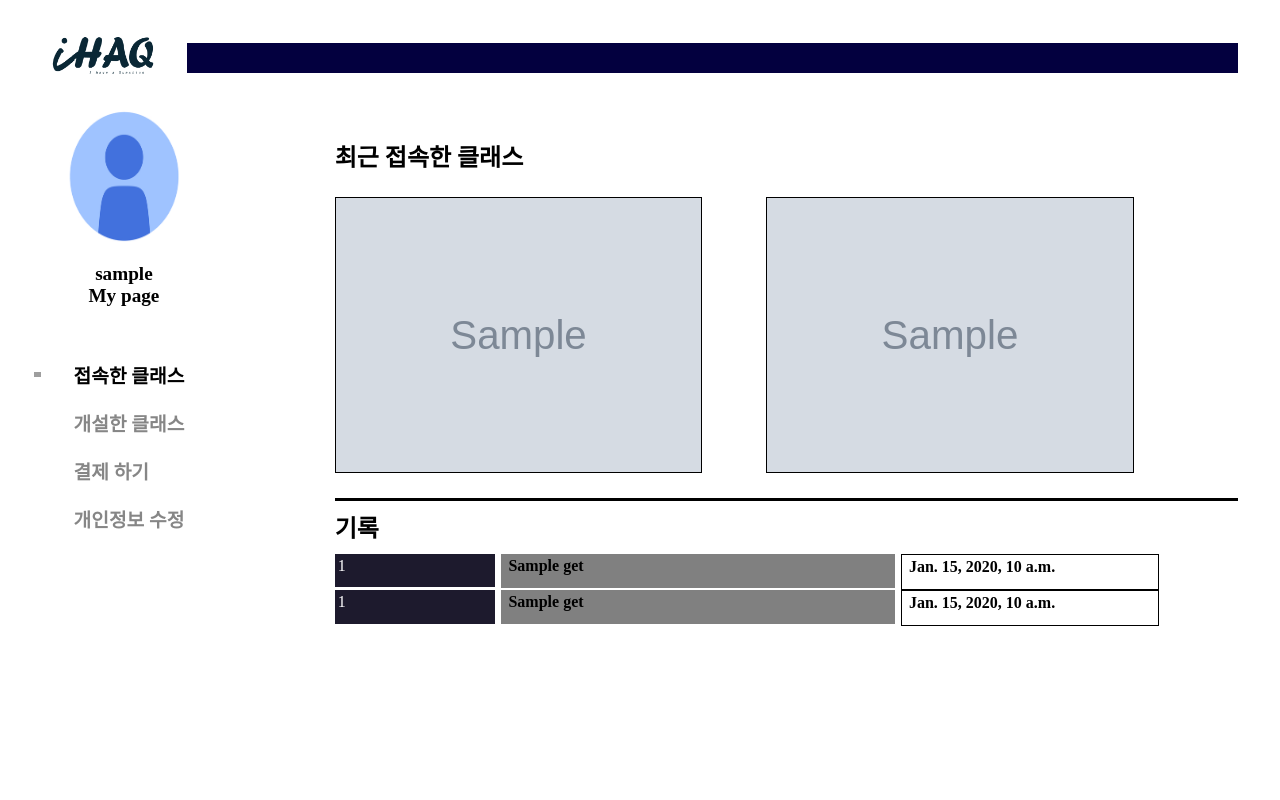
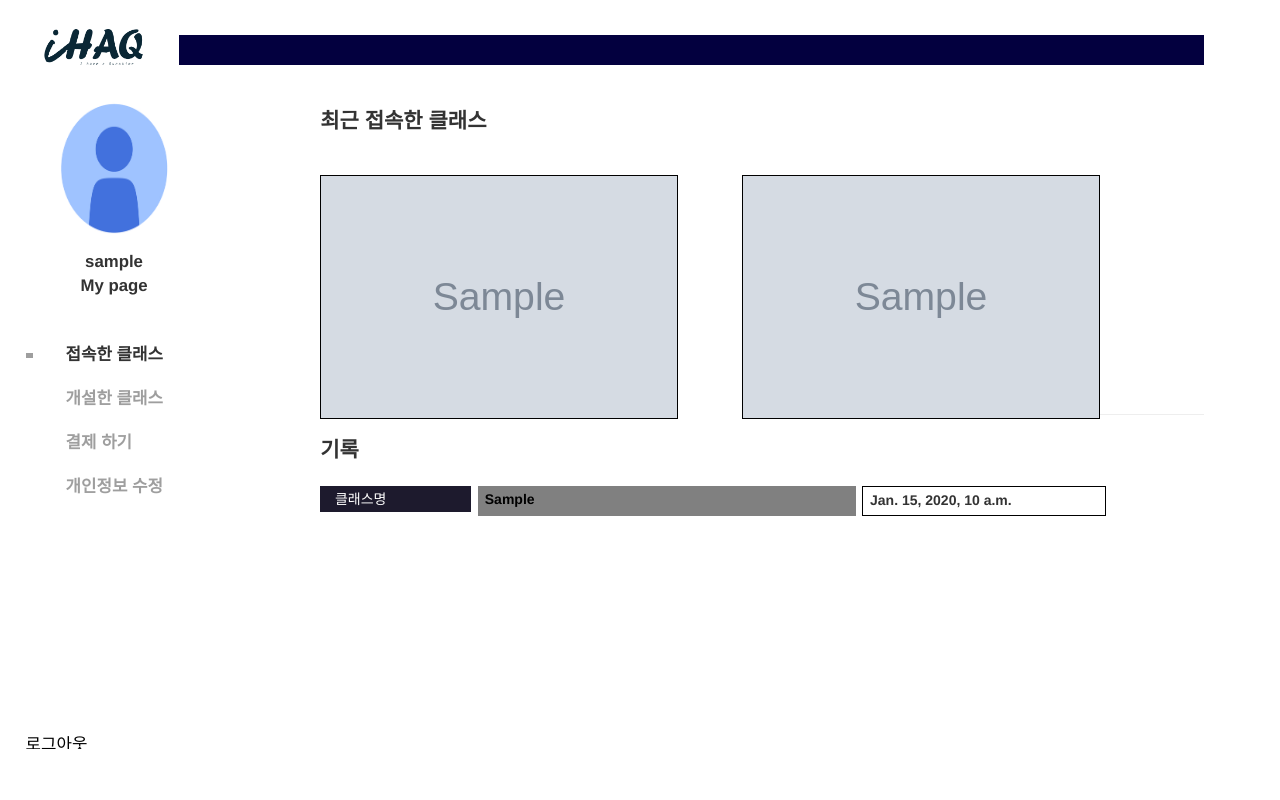
Before and after one commit to SimJunSik/SSIDO_WEB, a Django app: template project_app/templates/my_page.html in a window 1280 px wide. Run offline with Django 3.2, Linux system fonts and the light colour scheme; the template is opened without the code that fills it: most values are stand-ins (such as "Sample title", 1, 10 or a date in 2020); grey boxes marked "Sample" are stand-in pictures; some libraries are stand-ins or nearby versions; grey boxes are pictures that could not be loaded.

Commit message:
12290417

```diff
--- a/project_app/templates/my_page.html
+++ b/project_app/templates/my_page.html
@@ -1,8 +1,9 @@
 <!DOCTYPE html>
 <html>
 <head>
-	<title>iHAQ | my page</title>
+	<title>마이 페이지</title>
 	<script src="https://ajax.googleapis.com/ajax/libs/jquery/3.3.1/jquery.min.js"></script>
+	<link rel="stylesheet" href="//maxcdn.bootstrapcdn.com/bootstrap/3.3.1/css/bootstrap.min.css"/>
 	<style type="text/css">
 	A:link{text-decoration:none; color:black;}
 	A:visited{text-decoration:none; color:black;}
@@ -62,12 +63,13 @@
 		overflow:hidden;
 		position:absolute;
 	}
-	ul{
+	#menu{
         list-style-type: none;
         padding:0;
         margin:0 0 28vh 0;
+        align:center;
     }
-   	li{
+   	#menu > li{
 		margin:0;
 		padding:10px 0 10px 40px;
 		list-style:none;
@@ -79,7 +81,7 @@
 		font-size:1.2em;
 		opacity:0.47;
 	}
-	li:nth-child(1){
+	#menu > #l1{
 		background-image:url('../../static/img/bar.png');
 		opacity:1;
 	}
@@ -92,18 +94,19 @@
 	}
 	#show1 ,#show2{
 		width:100%;
-		height:62%;
+		height:50%;
 	}
 	#top_show1, #top_show2{
 		width:100%;
 		height:15%;
 		font-size:1.5em;
 		font-weight:bold;
-		padding:5vh 0 0 0;
+		padding:2vh 0 0 0;
 	}
 	#middle_show1, #middle_show2{
 		width:90%;
-		height:70%;
+		height:80%;
+		margin: 5vh 0 0 0;
 	}
 	#left_show1, #right_show1, #left_show2, #right_show2{
 		float:left;
@@ -140,7 +143,7 @@
 		height:25%;
 		text-align:left;
 		padding:3px 3px;
-		margin:0;
+		margin:1vh 0 0 0;
 		float:left;
 	}
 	#class_name{
@@ -149,7 +152,7 @@
 		float:left;
 		width:45%;
 		height:28%;
-		margin:0 0 0 0.5vw;
+		margin:1vh 0 0 0.5vw;
 		font-weight:bold;
 		padding:3px 0 0 7px;
 	}
@@ -157,10 +160,23 @@
 		float:left;
 		width:29%;
 		height:28%;
-		margin:0 0 0 0.5vw;
+		margin:1vh 0 0 0.5vw;
 		font-weight:bold;
 		border:1px solid black;
 		padding:3px 0 0 7px;
+	}
+	#paging{
+		width:92%;
+		height:40%;
+		margin: 2vh 0 0 0;
+		padding: 0 0 0 50vh;
+	}
+	#paging > ul{
+		list-style-type: none;
+	}
+	#paging > ul > li{
+		float: left;
+		margin:0 2vw 0 0 ;
 	}
 	</style>
 	<script type="text/javascript">
@@ -248,10 +264,10 @@
 				</div>
 				<div id="list">
 					<ul id="menu">
-						<li id="l1" style="cursor: pointer;">접속한 클래스</li>
-						<li id="l2" style="cursor: pointer;">개설한 클래스</li>
-						<li id="l3" style="cursor: pointer;">결제 하기</li>
-						<li id="l4" style="cursor: pointer;">개인정보 수정</li>
+						<li id="l1">접속한 클래스</li>
+						<li id="l2">개설한 클래스</li>
+						<li id="l3">결제 하기</li>
+						<li id="l4">개인정보 수정</li>
 					</ul>
 					<span><a href="../../logout/">로그아웃</a></span>
 				</div>
@@ -299,41 +315,48 @@
 						기록
 					</div>
 					<div id="bottom_history1" style="display: block">
+						{% for class in class_con %}
 						{% if classimages3.get.class_name != 'base' %}
-						<span>{{ classimages3.get.class_id }}</span>
-						<a href="../joinClass/{{classimages3.get.class_id}}">
-						<div id="class_name">{{ classimages3.get.class_name }}</div></a>
-						<div id="date">{{ classimages3.get.created_date }}</div>
-						<br>
-						<hr color="white">
+						<span>&nbsp&nbsp&nbsp클래스명</span>
+						<div id="class_name">{{ class.0 }}</div>
+						<div id="date">{{ class.0.created_date }}</div>
 						{% endif %}
-						{% if classimages4.get.class_name != 'base' %}
-						<span>{{ classimages4.get.class_id }}</span>
-						<a href="../joinClass/{{classimages4.get.class_id}}">
-						<div id="class_name">{{ classimages4.get.class_name }}</div></a>
-						<div id="date">{{ classimages4.get.created_date }}</div>
-						<br>
-						<hr color="white">
-						{% endif %}
+						{% endfor %}
 					</div>
 					<div id="bottom_history2" style="display: none">
-						{% if classimages1.get.class_name != 'base' %}
-						<span>{{ classimages1.get.class_id }}</span>
-						<a href="../joinClass/{{classimages1.get.class_id}}">
-						<div id="class_name">{{ classimages1.get.class_name }}</div></a>
-						<div id="date">{{ classimages1.get.created_date }}</div>
-						<br>
-						<hr color="white">
+						{% for class in classes_make %}
+						{% if classimages3.get.class_name != 'base' %}
+						<span>&nbsp&nbsp&nbsp클래스명</span>
+						<div id="class_name">{{ class.class_name }}</div>
+						<div id="date">{{ class.created_date }}</div>
 						{% endif %}
-						{% if classimages2.get.class_name != 'base' %}
-						<span>{{ classimages2.get.class_id }}</span>
-						<a href="../joinClass/{{classimages2.get.class_id}}">
-						<div id="class_name">{{ classimages2.get.class_name }}</div></a>
-						<div id="date">{{ classimages2.get.created_date }}</div>
-						<br>
-						<hr color="white">
+						{% endfor %}
+					</div>
+					<div id="paging">
+						{% if class_con.has_other_pages %}
+						<nav aria-label="...">
+						  <ul class="pagination">
+						    {% if class_con.has_previous %}
+						      <li><a href="?page={{ class_con.previous_page_number }}" aria-label="Previous">&laquo;</a></li>
+						    {% else %}
+						      <li class="disabled"><span>&laquo;</span></li>
+						    {% endif %}
+						    {% for i in class_con.paginator.page_range %}
+						      {% if class_con.number == i %}
+						        <li class="active"><span>{{ i }} <span class="sr-only">(current)</span></span></li>
+						      {% else %}
+						        <li><a href="?page={{ i }}">{{ i }}</a></li>
+						      {% endif %}
+						    {% endfor %}
+						    {% if class_con.has_next %}
+						      <li><a href="?page={{ class_con.next_page_number }}">&raquo;</a></li>
+						    {% else %}
+						      <li class="disabled"><span>&raquo;</span></li>
+						    {% endif %}
+						  </ul>
+						</nav>
 						{% endif %}
-					</div>
+					<div>
 				</div>
 			</div>
 		</div>
```
Also changed, not shown: project_app/views.py (+21 -1 lines), db.sqlite3.
